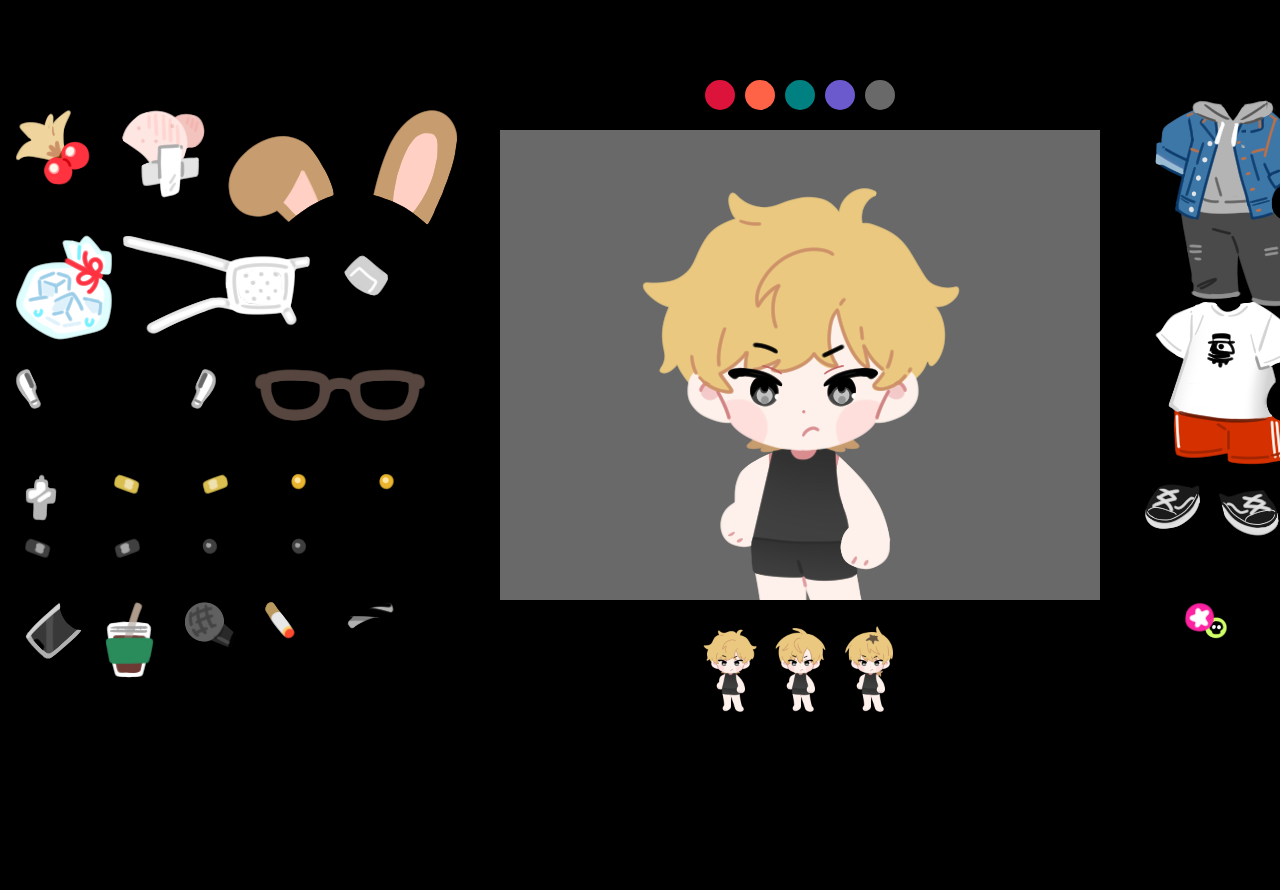
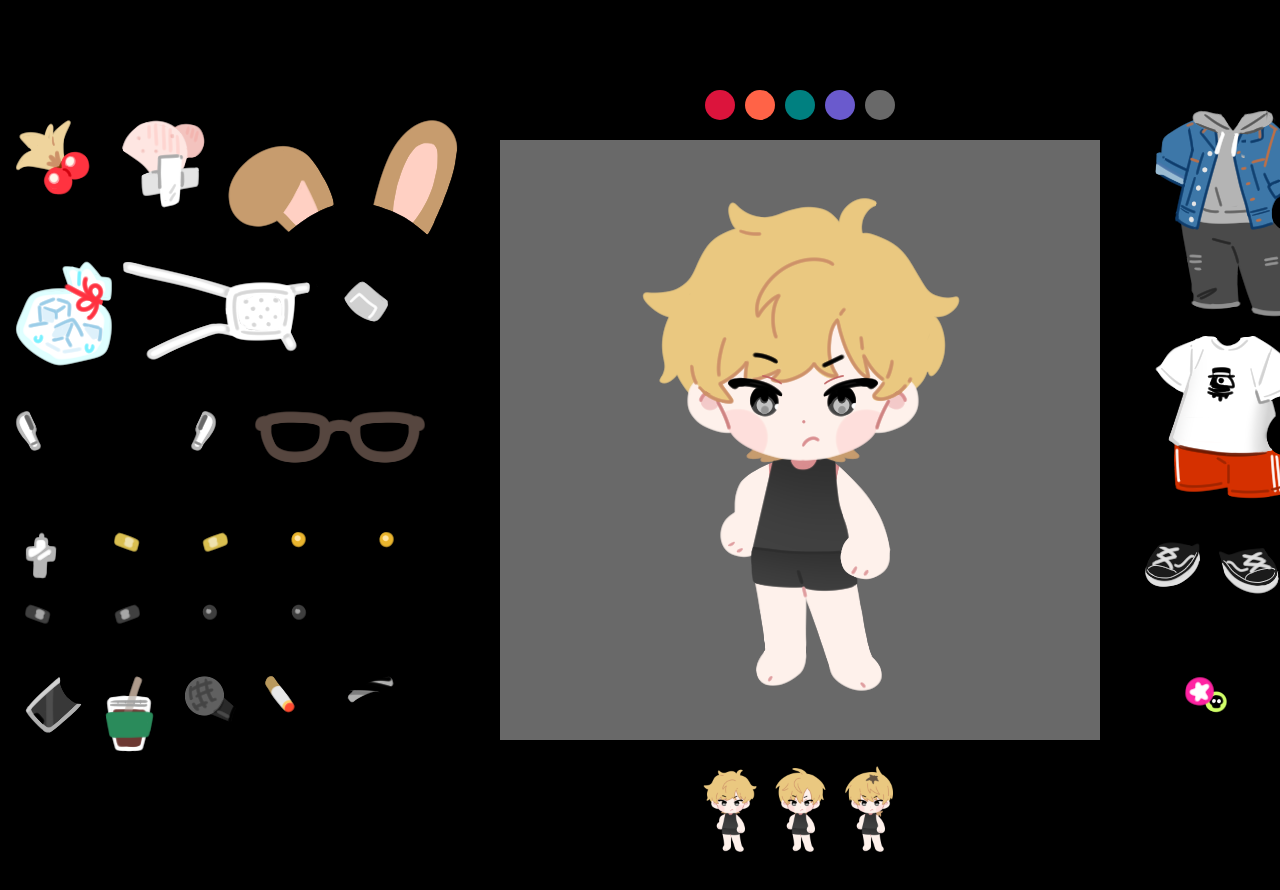
Before and after one commit to bgseonsu/hmin210913, a plain HTML site: page index.html in a window 1280 px wide. Shown: the top 890 px of the page. Before the commit the page ends 800 px from the top, so only its background shows below. Drawn offline with nearby package versions, Linux system fonts and the light colour scheme.

Commit message:
Update style.css

```diff
--- a/style.css
+++ b/style.css
@@ -15,6 +15,7 @@ ul {
     display: flex;
     width: 1600px;
     height: 100%;
+    min-height: 900px;
     margin: auto;
     justify-content: center;
     align-items: center;
@@ -53,6 +54,7 @@ ul {
 #character {
     width: 100%;
     height: 100%;
+    min-height: 600px;
     background-image: url(./img/char1.png);
 }
 
```
